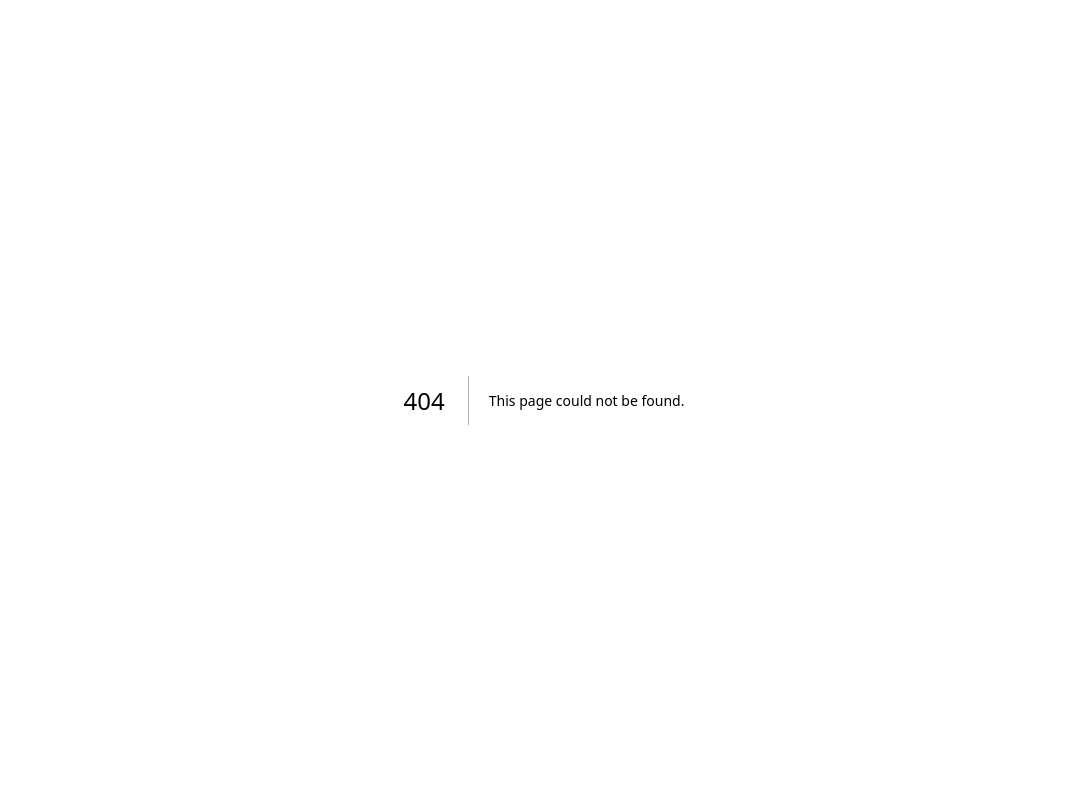
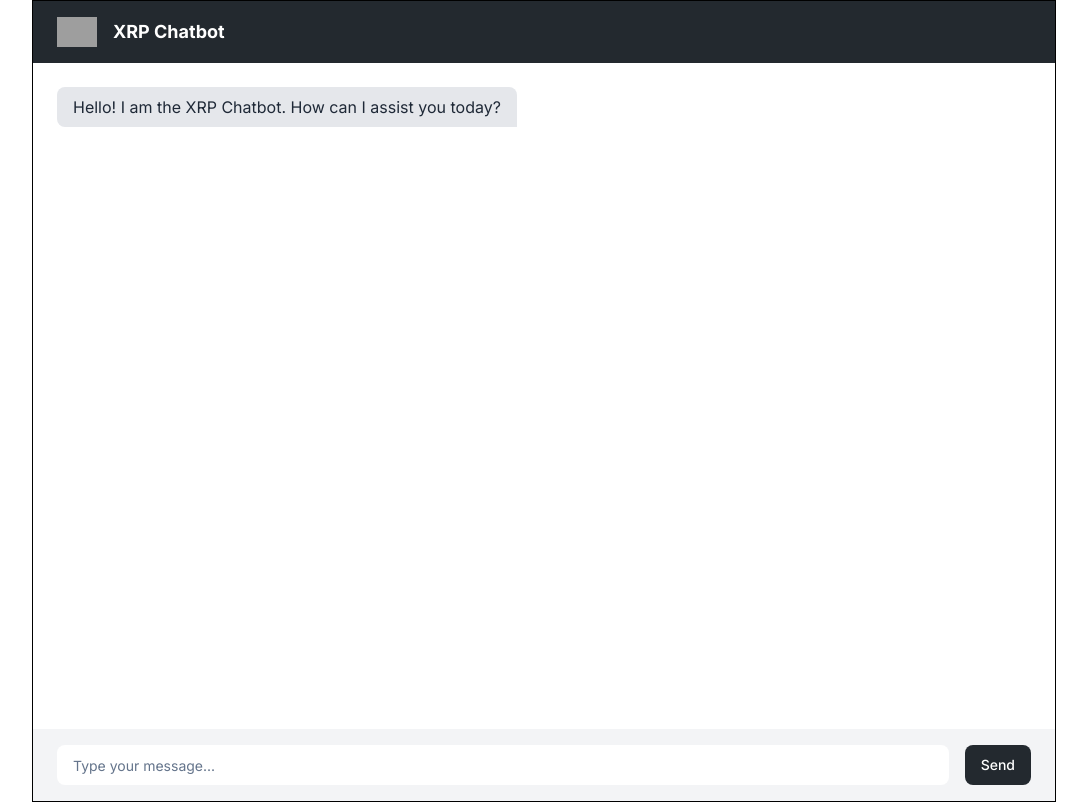
Before and after one commit to iceywil/XRPAY, a Next.js app: page /chatbot in a window 1280 px wide. Before the commit this address had no page. Shown: the whole page, without its empty margins (96-1183 px from the left). Built offline with nearby package versions, Linux system fonts and the light colour scheme; grey boxes are pictures that could not be loaded.

Commit message:
Setup chatbot

```diff
--- /dev/null
+++ b/app/chatbot/page.tsx
@@ -0,0 +1,10 @@
+import Chat from "../components/Chat";
+
+export default function ChatBot() {
+
+    return (
+        <div className="w-4/5 mx-auto border border-black">
+            <Chat></Chat>
+        </div>
+    )
+}
--- /dev/null
+++ b/app/components/Chat.tsx
@@ -0,0 +1,86 @@
+/**
+ * v0 by Vercel.
+ * @see https://v0.dev/t/DwqMguhwOni
+ * Documentation: https://v0.dev/docs#integrating-generated-code-into-your-nextjs-app
+ */
+"use client"
+
+import { useState } from "react"
+import { Input } from "@/components/ui/input"
+import { Button } from "@/components/ui/button"
+
+export default function Component() {
+  const [messages, setMessages] = useState([
+    {
+      id: 1,
+      text: "Hello! I am the XRP Chatbot. How can I assist you today?",
+      sender: "bot",
+    },
+  ])
+  const [inputValue, setInputValue] = useState("")
+  const handleSubmit = (e: any) => {
+    e.preventDefault()
+    if (inputValue.trim() !== "") {
+      setMessages([...messages, { id: messages.length + 1, text: inputValue, sender: "user" }])
+      handleBotResponse(inputValue)
+      setInputValue("")
+    }
+  }
+  const handleBotResponse = (userInput: any) => {
+    let botResponse = ""
+    switch (userInput.toLowerCase()) {
+      case "price":
+        botResponse = `The current XRP price is $0.50.`
+        break
+      case "market cap":
+        botResponse = `The current XRP market cap is $25 billion.`
+        break
+      case "about":
+        botResponse = `XRP is a cryptocurrency that was created by Ripple Labs. It is used for fast and low-cost international money transfers.`
+        break
+      default:
+        botResponse = `I'm sorry, I don't have information about that. Please ask me about the XRP price, market cap, or general information about XRP.`
+    }
+    setMessages([...messages, { id: messages.length + 1, text: botResponse, sender: "bot" }])
+  }
+  return (
+    <div className="flex flex-col h-screen">
+      <header className="bg-[#23292F] py-4 px-6">
+        <div className="flex items-center">
+          <img src="/placeholder.svg" alt="XRP Logo" width={40} height={40} className="mr-4" />
+          <h1 className="text-white text-lg font-bold">XRP Chatbot</h1>
+        </div>
+      </header>
+      <div className="flex-1 overflow-y-auto p-6">
+        {messages.map((message) => (
+          <div
+            key={message.id}
+            className={`flex items-start mb-4 ${message.sender === "bot" ? "justify-start" : "justify-end self-end"}`}
+          >
+            <div
+              className={`max-w-[70%] px-4 py-2 rounded-lg ${
+                message.sender === "bot"
+                  ? "bg-gray-200 text-gray-800 rounded-br-none"
+                  : "bg-[#23292F] text-white rounded-bl-none"
+              }`}
+            >
+              {message.text}
+            </div>
+          </div>
+        ))}
+      </div>
+      <form onSubmit={handleSubmit} className="bg-gray-100 py-4 px-6 flex items-center">
+        <Input
+          type="text"
+          placeholder="Type your message..."
+          value={inputValue}
+          onChange={(e) => setInputValue(e.target.value)}
+          className="flex-1 mr-4 px-4 py-2 rounded-lg border-none focus:outline-none focus:ring-2 focus:ring-[#23292F]"
+        />
+        <Button type="submit" className="bg-[#23292F] text-white px-4 py-2 rounded-lg hover:bg-[#1E2328]">
+          Send
+        </Button>
+      </form>
+    </div>
+  )
+}
--- a/app/globals.css
+++ b/app/globals.css
@@ -2,32 +2,75 @@
   @tailwind components;
   @tailwind utilities;
 
+  @layer base {
     :root {
-  --foreground-rgb: 0, 0, 0;
-  --background-start-rgb: 214, 219, 220;
-  --background-end-rgb: 255, 255, 255;
+      --background: 0 0% 100%;
+      --foreground: 222.2 84% 4.9%;
+
+      --card: 0 0% 100%;
+      --card-foreground: 222.2 84% 4.9%;
+
+      --popover: 0 0% 100%;
+      --popover-foreground: 222.2 84% 4.9%;
+
+      --primary: 222.2 47.4% 11.2%;
+      --primary-foreground: 210 40% 98%;
+
+      --secondary: 210 40% 96.1%;
+      --secondary-foreground: 222.2 47.4% 11.2%;
+
+      --muted: 210 40% 96.1%;
+      --muted-foreground: 215.4 16.3% 46.9%;
+
+      --accent: 210 40% 96.1%;
+      --accent-foreground: 222.2 47.4% 11.2%;
+
+      --destructive: 0 84.2% 60.2%;
+      --destructive-foreground: 210 40% 98%;
+
+      --border: 214.3 31.8% 91.4%;
+      --input: 214.3 31.8% 91.4%;
+      --ring: 222.2 84% 4.9%;
+
+      --radius: 0.5rem;
     }
 
-@media (prefers-color-scheme: dark) {
-  :root {
-    --foreground-rgb: 255, 255, 255;
-    --background-start-rgb: 0, 0, 0;
-    --background-end-rgb: 0, 0, 0;
+    .dark {
+      --background: 222.2 84% 4.9%;
+      --foreground: 210 40% 98%;
+
+      --card: 222.2 84% 4.9%;
+      --card-foreground: 210 40% 98%;
+
+      --popover: 222.2 84% 4.9%;
+      --popover-foreground: 210 40% 98%;
+
+      --primary: 210 40% 98%;
+      --primary-foreground: 222.2 47.4% 11.2%;
+
+      --secondary: 217.2 32.6% 17.5%;
+      --secondary-foreground: 210 40% 98%;
+
+      --muted: 217.2 32.6% 17.5%;
+      --muted-foreground: 215 20.2% 65.1%;
+
+      --accent: 217.2 32.6% 17.5%;
+      --accent-foreground: 210 40% 98%;
+
+      --destructive: 0 62.8% 30.6%;
+      --destructive-foreground: 210 40% 98%;
+
+      --border: 217.2 32.6% 17.5%;
+      --input: 217.2 32.6% 17.5%;
+      --ring: 212.7 26.8% 83.9%;
     }
   }
 
+  @layer base {
+    * {
+      @apply border-border;
+    }
     body {
-  color: rgb(var(--foreground-rgb));
-  background: linear-gradient(
-      to bottom,
-      transparent,
-      rgb(var(--background-end-rgb))
-    )
-    rgb(var(--background-start-rgb));
-}
-
-@layer utilities {
-  .text-balance {
-    text-wrap: balance;
+      @apply bg-background text-foreground;
     }
   }
--- a/app/page.tsx
+++ b/app/page.tsx
@@ -70,7 +70,8 @@ export default function Home() {
             </span>
           </h2>
           <p className="m-0 max-w-[30ch] text-sm opacity-50">
-            Learn about Next.js in an interactive course with&nbsp;quizzes!
+            Learn about
+            Next.js in an interactive course with&nbsp;quizzes!
           </p>
         </a>
 
--- /dev/null
+++ b/components/ui/button.tsx
@@ -0,0 +1,56 @@
+import * as React from "react"
+import { Slot } from "@radix-ui/react-slot"
+import { cva, type VariantProps } from "class-variance-authority"
+
+import { cn } from "@/lib/utils"
+
+const buttonVariants = cva(
+  "inline-flex items-center justify-center whitespace-nowrap rounded-md text-sm font-medium ring-offset-background transition-colors focus-visible:outline-none focus-visible:ring-2 focus-visible:ring-ring focus-visible:ring-offset-2 disabled:pointer-events-none disabled:opacity-50",
+  {
+    variants: {
+      variant: {
+        default: "bg-primary text-primary-foreground hover:bg-primary/90",
+        destructive:
+          "bg-destructive text-destructive-foreground hover:bg-destructive/90",
+        outline:
+          "border border-input bg-background hover:bg-accent hover:text-accent-foreground",
+        secondary:
+          "bg-secondary text-secondary-foreground hover:bg-secondary/80",
+        ghost: "hover:bg-accent hover:text-accent-foreground",
+        link: "text-primary underline-offset-4 hover:underline",
+      },
+      size: {
+        default: "h-10 px-4 py-2",
+        sm: "h-9 rounded-md px-3",
+        lg: "h-11 rounded-md px-8",
+        icon: "h-10 w-10",
+      },
+    },
+    defaultVariants: {
+      variant: "default",
+      size: "default",
+    },
+  }
+)
+
+export interface ButtonProps
+  extends React.ButtonHTMLAttributes<HTMLButtonElement>,
+    VariantProps<typeof buttonVariants> {
+  asChild?: boolean
+}
+
+const Button = React.forwardRef<HTMLButtonElement, ButtonProps>(
+  ({ className, variant, size, asChild = false, ...props }, ref) => {
+    const Comp = asChild ? Slot : "button"
+    return (
+      <Comp
+        className={cn(buttonVariants({ variant, size, className }))}
+        ref={ref}
+        {...props}
+      />
+    )
+  }
+)
+Button.displayName = "Button"
+
+export { Button, buttonVariants }
--- /dev/null
+++ b/components/ui/input.tsx
@@ -0,0 +1,25 @@
+import * as React from "react"
+
+import { cn } from "@/lib/utils"
+
+export interface InputProps
+  extends React.InputHTMLAttributes<HTMLInputElement> {}
+
+const Input = React.forwardRef<HTMLInputElement, InputProps>(
+  ({ className, type, ...props }, ref) => {
+    return (
+      <input
+        type={type}
+        className={cn(
+          "flex h-10 w-full rounded-md border border-input bg-background px-3 py-2 text-sm ring-offset-background file:border-0 file:bg-transparent file:text-sm file:font-medium placeholder:text-muted-foreground focus-visible:outline-none focus-visible:ring-2 focus-visible:ring-ring focus-visible:ring-offset-2 disabled:cursor-not-allowed disabled:opacity-50",
+          className
+        )}
+        ref={ref}
+        {...props}
+      />
+    )
+  }
+)
+Input.displayName = "Input"
+
+export { Input }
--- /dev/null
+++ b/lib/utils.ts
@@ -0,0 +1,6 @@
+import { type ClassValue, clsx } from "clsx"
+import { twMerge } from "tailwind-merge"
+
+export function cn(...inputs: ClassValue[]) {
+  return twMerge(clsx(inputs))
+}
--- a/tailwind.config.ts
+++ b/tailwind.config.ts
@@ -1,20 +1,80 @@
-import type { Config } from "tailwindcss";
+import type { Config } from "tailwindcss"
 
-const config: Config = {
+const config = {
+  darkMode: ["class"],
   content: [
-    "./pages/**/*.{js,ts,jsx,tsx,mdx}",
-    "./components/**/*.{js,ts,jsx,tsx,mdx}",
-    "./app/**/*.{js,ts,jsx,tsx,mdx}",
-  ],
+    './pages/**/*.{ts,tsx}',
+    './components/**/*.{ts,tsx}',
+    './app/**/*.{ts,tsx}',
+    './src/**/*.{ts,tsx}',
+	],
+  prefix: "",
   theme: {
+    container: {
+      center: true,
+      padding: "2rem",
+      screens: {
+        "2xl": "1400px",
+      },
+    },
     extend: {
-      backgroundImage: {
-        "gradient-radial": "radial-gradient(var(--tw-gradient-stops))",
-        "gradient-conic":
-          "conic-gradient(from 180deg at 50% 50%, var(--tw-gradient-stops))",
+      colors: {
+        border: "hsl(var(--border))",
+        input: "hsl(var(--input))",
+        ring: "hsl(var(--ring))",
+        background: "hsl(var(--background))",
+        foreground: "hsl(var(--foreground))",
+        primary: {
+          DEFAULT: "hsl(var(--primary))",
+          foreground: "hsl(var(--primary-foreground))",
+        },
+        secondary: {
+          DEFAULT: "hsl(var(--secondary))",
+          foreground: "hsl(var(--secondary-foreground))",
+        },
+        destructive: {
+          DEFAULT: "hsl(var(--destructive))",
+          foreground: "hsl(var(--destructive-foreground))",
+        },
+        muted: {
+          DEFAULT: "hsl(var(--muted))",
+          foreground: "hsl(var(--muted-foreground))",
+        },
+        accent: {
+          DEFAULT: "hsl(var(--accent))",
+          foreground: "hsl(var(--accent-foreground))",
+        },
+        popover: {
+          DEFAULT: "hsl(var(--popover))",
+          foreground: "hsl(var(--popover-foreground))",
+        },
+        card: {
+          DEFAULT: "hsl(var(--card))",
+          foreground: "hsl(var(--card-foreground))",
+        },
+      },
+      borderRadius: {
+        lg: "var(--radius)",
+        md: "calc(var(--radius) - 2px)",
+        sm: "calc(var(--radius) - 4px)",
+      },
+      keyframes: {
+        "accordion-down": {
+          from: { height: "0" },
+          to: { height: "var(--radix-accordion-content-height)" },
+        },
+        "accordion-up": {
+          from: { height: "var(--radix-accordion-content-height)" },
+          to: { height: "0" },
+        },
+      },
+      animation: {
+        "accordion-down": "accordion-down 0.2s ease-out",
+        "accordion-up": "accordion-up 0.2s ease-out",
       },
     },
   },
-  plugins: [],
-};
-export default config;
+  plugins: [require("tailwindcss-animate")],
+} satisfies Config
+
+export default config
```
Also changed, not shown: package.json (+10 -4 lines), components.json (added), 1 other file (tests, documents, lock files or other folders). Lines whose indentation alone changed are shown as unchanged.
